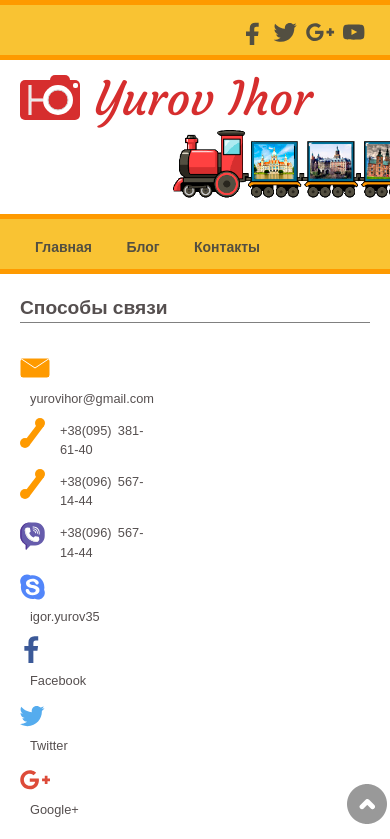
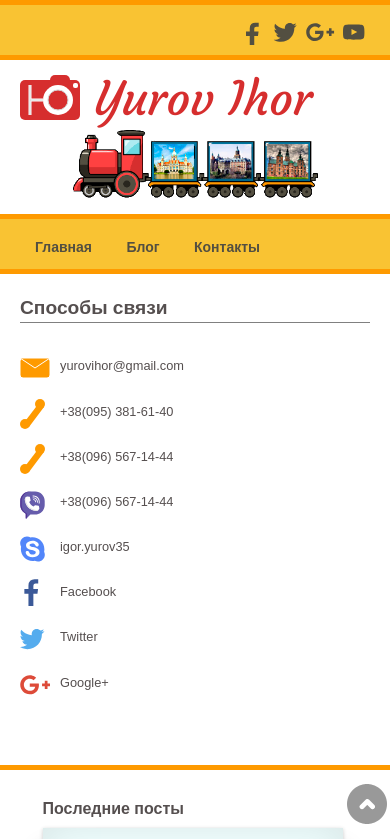
Before and after one commit to YurovIhor/YurovIhor.github.io, a plain HTML site: page contact.html in a window 390 px wide. Shown: the top 839 px of the page. Drawn offline with Linux system fonts and the light colour scheme; a web font is replaced by a local one.

Commit message:
commit90

```diff
--- a/assets/style/style.css
+++ b/assets/style/style.css
@@ -465,6 +465,7 @@ footer h1 {
 }
 .connect {
     padding-bottom: 10px;
+    min-width:  200px;
 }
 
 
@@ -502,7 +503,7 @@ footer h1 {
     font-size: 14px;
 }
     .email {
-    margin-left: 10px;
+    margin-left: 20px;
 }
     .dropdown li {
      width: 200px;
@@ -513,14 +514,17 @@ footer h1 {
     .left-collumn {
     font-size: 0.8em;
 }
+    .train img {
+    animation:none;
+   left: 20%;
+
+}
 }
 @media screen and (max-width: 330px) {
  .menu a{
     font-size: 13px;
 }
-    .email {
-    margin-left: 5px;
-}
+
     .dropdown li {
      width: 180px;
 }
```
